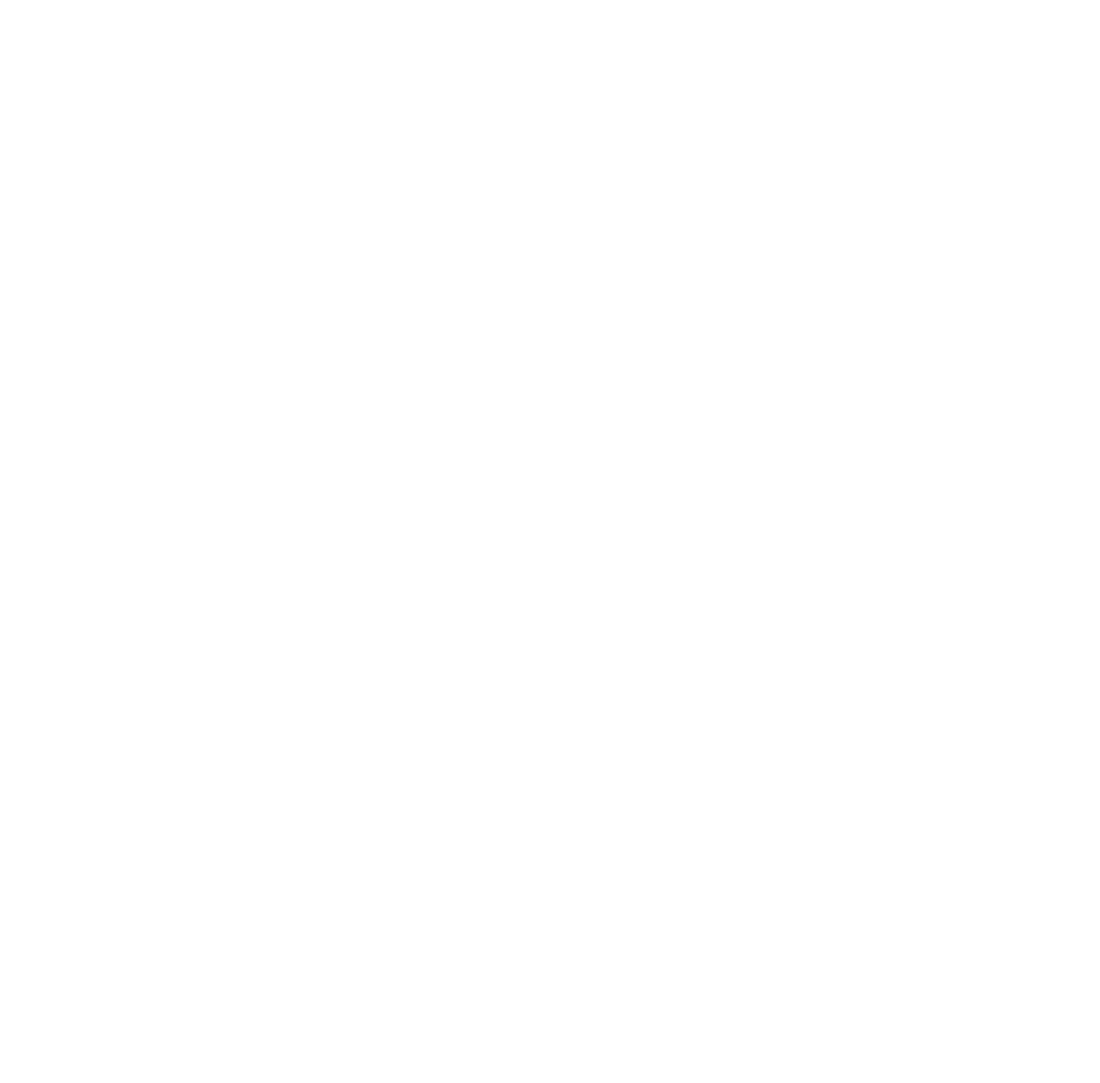
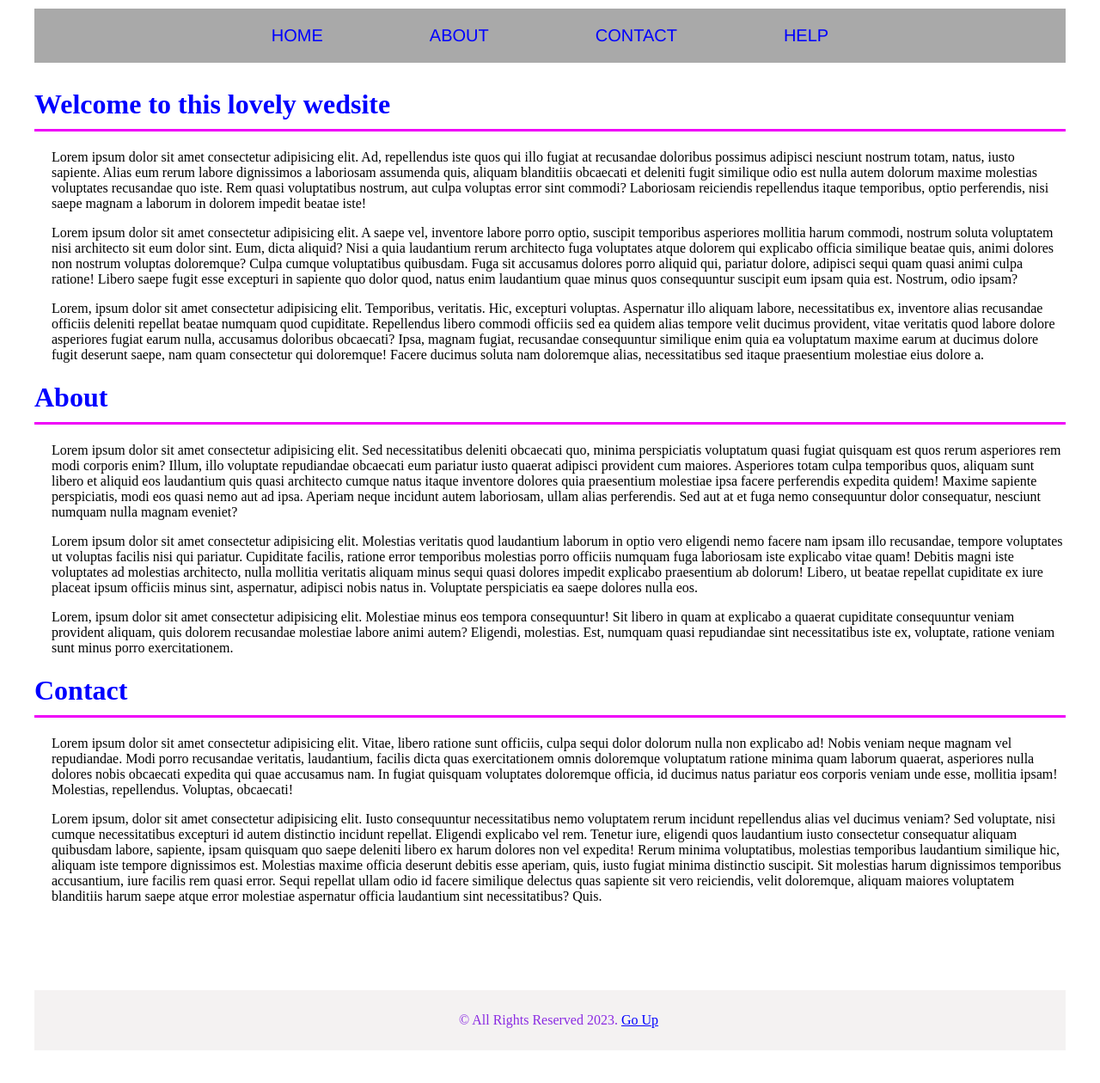
Before and after one commit to Abhishek6625/htmlcss, a plain HTML site: page test28.html in a window 1280 px wide. Shown: the whole page at 86% size. Before the commit the page ends 800 px from the top, so only its background shows below. Drawn offline with Linux system fonts and the light colour scheme.

Commit message:
html practice

```diff
--- a/css/style11.css
+++ b/css/style11.css
@@ -1,4 +1,53 @@
-div{
-    width: 1000px;
-    border: 2px solid red;
+header{
+    display:block;
+    /* border: 2px solid black; */
+    padding: 20px 20px;
+    text-align: center;
+    background-color: darkgrey;
+    margin-top: 10px;
+    margin-bottom: 30px;
+
 }
+header a{
+     /* border:2px solid red; */
+     font-size: 20px;
+     font-family: 'Franklin Gothic Medium', 'Arial Narrow', Arial, sans-serif;
+     text-decoration: none;
+     padding:5px 10px;
+     margin: 50px;
+     color:blue;
+     text-transform: uppercase;
+     border-radius: 15px;
+
+}
+header a:hover{
+    background-color: rgb(239, 2, 248);
+    color: white;
+}
+h1{
+    color:blue;
+    border-bottom:3px solid rgb(239, 2, 248);
+    padding-bottom: 10px;
+
+}
+body{
+    margin: 0px 40px;
+}
+p{
+    padding-left: 20px;
+}
+footer{
+    /* border: 2px solid black; */
+    /* height: 50px;
+    margin-top: 100px;
+    margin-bottom: 150px; */
+    padding: 10px 10px 10px;
+    margin: 100px 00px 100px;
+    text-align: center;
+    color:blueviolet;
+    background-color: rgba(243, 241, 241, 0.892);
+
+}
+footer a{
+    color: blue;
+}
--- /dev/null
+++ b/css/style12.css
@@ -0,0 +1,72 @@
+html {
+    margin: 0px;
+    padding: 0px;
+    box-sizing: border-box;
+}
+
+h1 {
+    border: 2px solid black;
+    text-align: center;
+    text-transform: uppercase;
+    color: blue;
+    background-color: burlywood;
+    padding: 10px 0px;
+}
+
+p {
+    color: blue;
+    border: 2px solid red;
+    padding: 10px 50px;
+    margin: 20px 10px;
+}
+
+.container{
+    height: 100%;
+    width: 95%;
+    margin: auto;
+    border: 2px solid gray;
+}
+.main {
+    border: 2px solid rgb(2, 30, 211);
+    width: 45%;
+    float: left;
+}
+
+.counter {
+    border: 2px solid rgb(209, 3, 3);
+    float: right;
+    width: 45%;
+}
+
+.one {
+    background-color: aquamarine;
+    border-radius: 50px;
+}
+
+.two {
+    background-color: chartreuse;
+    border-radius: 50px;
+    color: brown;
+}
+
+.three {
+    color: wheat;
+    background-color: blueviolet;
+    border-radius: 50px;
+}
+
+.four {
+    color: rgb(239, 17, 6);
+    background-color: pink;
+    border-radius: 50px;
+}
+
+.five {
+    text-align: center;
+    background-color: beige;
+}
+
+div :hover {
+    color: white;
+    background-color: darkcyan;
+}
--- /dev/null
+++ b/css/style13.css
@@ -0,0 +1,98 @@
+*{
+    margin: 0px;
+    padding: 0px;
+}
+header{
+    display:block inline;
+    background-color: darkgrey;
+    text-align: center;
+    padding:20px ;
+    /* border: 2px solid black */
+
+}
+header a{
+    /* display: inline; */
+    font-size: 25px;
+    padding:0px 10px ;
+    text-decoration: none;
+    /* background: cornflowerblue; */
+    margin: 0px 100px;
+    /* border:2px solid black; */
+    color: blue;
+    border-radius: 50px;
+    border-spacing: 20px;
+    background-color: greenyellow;
+}
+a:hover{
+    color:black;
+    background-color: aqua;
+
+}
+div input{
+    display: inline;
+    width: 400px;
+    padding: 10px;
+    /* text-align: center; */
+    /* border: 2px solid blue; */
+   /* margin-top: 200px; */
+   border-radius: 50px;
+   font-size: 20px;
+   background-color:whitesmoke;
+   box-shadow: 0px 0px 4px 0.5px
+
+}
+div{
+    text-align: center;
+    margin-top: 30px;
+}
+.you{
+    display: block inline;
+    /* border:2px solid red; */
+    padding: 20px 100px;
+    margin-top: 20px
+;
+}
+.you a{
+    /* border: 2px solid black; */
+    text-decoration: none;
+    padding: 5px 15px;
+    margin: 10px 20px;
+    font-size: medium;
+    color: blue;
+    border-radius: 100px;
+    background-color: greenyellow;
+}
+.you a:hover{
+    background-color: blueviolet;
+    color: black;
+}
+main{
+    font-family:system-ui, -apple-system, BlinkMacSystemFont, 'Segoe UI', Roboto, Oxygen, Ubuntu, Cantarell, 'Open Sans', 'Helvetica Neue', sans-serif;
+     text-align: center;
+    /* border: 2px solid red; */
+    margin-top: 150px;
+}
+.Google span{
+    font-size: 5rem;
+
+}
+.blue{
+    color: rgb(14, 14, 234);
+}
+.red{
+    color: red;
+}
+.yellow{
+    color: #ffd119;
+}
+.green{
+    color: green;
+}
+footer p{
+    /* border: 2px solid black; */
+    margin-top: 80px;
+    text-align: center;
+    padding: 20px 30px;
+    font-size: large;
+    background-color: whitesmoke;
+}
--- a/test19.html
+++ b/test19.html
@@ -5,12 +5,11 @@
     <meta http-equiv="X-UA-Compatible" content="IE=edge">
     <meta name="viewport" content="width=device-width, initial-scale=1.0">
     <link rel="stylesheet" href="css/style3.css">
-    <link rel="stylesheet" href="css/style11.css">
     <title>color</title>
 </head>
 <body>
    <div>
-    <H1 style="color: red;">heading</H1>
+    <H1 style="color: rgb(82, 72, 72);">heading</H1>
     <P>Lorem ipsum dolor sit amet consectetur adipisicing elit. Atque rerum modi tempora numquam non. Accusantium, vero qui facere cumque architecto, aspernatur voluptatum natus vitae dolorum dolor magnam incidunt consequatur asperiores!</P>
    </div>
 </body>
--- a/test28.html
+++ b/test28.html
@@ -0,0 +1,107 @@
+<!DOCTYPE html>
+<html lang="en">
+
+<head>
+    <meta charset="UTF-8">
+    <meta http-equiv="X-UA-Compatible" content="IE=edge">
+    <meta name="viewport" content="width=device-width, initial-scale=1.0">
+    <link rel="stylesheet" href="css/style11.css">
+    <title>Document</title>
+</head>
+
+<body>
+    <header>
+        <a href="#Home">Home</a>
+        <a href="#About">About</a>
+        <a href="#Contact">Contact</a>
+        <a href="#">Help</a>
+    </header>
+    <div>
+        <h1 id="Home">Welcome to this lovely wedsite</h1>
+        <P>Lorem ipsum dolor sit amet consectetur adipisicing elit. Ad, repellendus iste quos qui illo fugiat at
+            recusandae doloribus possimus adipisci nesciunt nostrum totam, natus, iusto sapiente. Alias eum rerum labore
+            dignissimos a laboriosam assumenda quis, aliquam blanditiis obcaecati et deleniti fugit similique odio est
+            nulla autem dolorum maxime molestias voluptates recusandae quo iste. Rem quasi voluptatibus nostrum, aut
+            culpa voluptas error sint commodi? Laboriosam reiciendis repellendus itaque temporibus, optio perferendis,
+            nisi saepe magnam a laborum in dolorem impedit beatae iste!
+
+        </P>
+        <p>Lorem ipsum dolor sit amet consectetur adipisicing elit. A saepe vel, inventore labore porro optio, suscipit
+            temporibus asperiores mollitia harum commodi, nostrum soluta voluptatem nisi architecto sit eum dolor sint.
+            Eum, dicta aliquid? Nisi a quia laudantium rerum architecto fuga voluptates atque dolorem qui explicabo
+            officia similique beatae quis, animi dolores non nostrum voluptas doloremque? Culpa cumque voluptatibus
+            quibusdam. Fuga sit accusamus dolores porro aliquid qui, pariatur dolore, adipisci sequi quam quasi animi
+            culpa ratione! Libero saepe fugit esse excepturi in sapiente quo dolor quod, natus enim laudantium quae
+            minus quos consequuntur suscipit eum ipsam quia est. Nostrum, odio ipsam?
+
+        </p>
+        <p>Lorem, ipsum dolor sit amet consectetur adipisicing elit. Temporibus, veritatis. Hic, excepturi voluptas.
+            Aspernatur illo aliquam labore, necessitatibus ex, inventore alias recusandae officiis deleniti repellat
+            beatae numquam quod cupiditate. Repellendus libero commodi officiis sed ea quidem alias tempore velit
+            ducimus provident, vitae veritatis quod labore dolore asperiores fugiat earum nulla, accusamus doloribus
+            obcaecati? Ipsa, magnam fugiat, recusandae consequuntur similique enim quia ea voluptatum maxime earum at
+            ducimus dolore fugit deserunt saepe, nam quam consectetur qui doloremque! Facere ducimus soluta nam
+            doloremque alias, necessitatibus sed itaque praesentium molestiae eius dolore a.
+
+        </p>
+    </div>
+
+    <div>
+        <h1 id="About">About</h1>
+        <p>Lorem ipsum dolor sit amet consectetur adipisicing elit. Sed necessitatibus deleniti obcaecati quo, minima
+            perspiciatis voluptatum quasi fugiat quisquam est quos rerum asperiores rem modi corporis enim? Illum, illo
+            voluptate repudiandae obcaecati eum pariatur iusto quaerat adipisci provident cum maiores. Asperiores totam
+            culpa temporibus quos, aliquam sunt libero et aliquid eos laudantium quis quasi architecto cumque natus
+            itaque inventore dolores quia praesentium molestiae ipsa facere perferendis expedita quidem! Maxime sapiente
+            perspiciatis, modi eos quasi nemo aut ad ipsa. Aperiam neque incidunt autem laboriosam, ullam alias
+            perferendis. Sed aut at et fuga nemo consequuntur dolor consequatur, nesciunt numquam nulla magnam eveniet?
+
+        </p>
+        <p>Lorem ipsum dolor sit amet consectetur adipisicing elit. Molestias veritatis quod laudantium laborum in optio
+            vero eligendi nemo facere nam ipsam illo recusandae, tempore voluptates ut voluptas facilis nisi qui
+            pariatur. Cupiditate facilis, ratione error temporibus molestias porro officiis numquam fuga laboriosam iste
+            explicabo vitae quam! Debitis magni iste voluptates ad molestias architecto, nulla mollitia veritatis
+            aliquam minus sequi quasi dolores impedit explicabo praesentium ab dolorum! Libero, ut beatae repellat
+            cupiditate ex iure placeat ipsum officiis minus sint, aspernatur, adipisci nobis natus in. Voluptate
+            perspiciatis ea saepe dolores nulla eos.
+
+        </p>
+        <p>Lorem, ipsum dolor sit amet consectetur adipisicing elit. Molestiae minus eos tempora consequuntur! Sit
+            libero in quam at explicabo a quaerat cupiditate consequuntur veniam provident aliquam, quis dolorem
+            recusandae molestiae labore animi autem? Eligendi, molestias. Est, numquam quasi repudiandae sint
+            necessitatibus iste ex, voluptate, ratione veniam sunt minus porro exercitationem.
+
+        </p>
+    </div>
+
+    <div>
+        <h1 id="Contact">Contact</h1>
+        <p>Lorem ipsum dolor sit amet consectetur adipisicing elit. Vitae, libero ratione sunt officiis, culpa sequi
+            dolor dolorum nulla non explicabo ad! Nobis veniam neque magnam vel repudiandae. Modi porro recusandae
+            veritatis, laudantium, facilis dicta quas exercitationem omnis doloremque voluptatum ratione minima quam
+            laborum quaerat, asperiores nulla dolores nobis obcaecati expedita qui quae accusamus nam. In fugiat
+            quisquam voluptates doloremque officia, id ducimus natus pariatur eos corporis veniam unde esse, mollitia
+            ipsam! Molestias, repellendus. Voluptas, obcaecati!
+
+        </p>
+        <p>Lorem ipsum, dolor sit amet consectetur adipisicing elit. Iusto consequuntur necessitatibus nemo voluptatem
+            rerum incidunt repellendus alias vel ducimus veniam? Sed voluptate, nisi cumque necessitatibus excepturi id
+            autem distinctio incidunt repellat. Eligendi explicabo vel rem. Tenetur iure, eligendi quos laudantium iusto
+            consectetur consequatur aliquam quibusdam labore, sapiente, ipsam quisquam quo saepe deleniti libero ex
+            harum dolores non vel expedita! Rerum minima voluptatibus, molestias temporibus laudantium similique hic,
+            aliquam iste tempore dignissimos est. Molestias maxime officia deserunt debitis esse aperiam, quis, iusto
+            fugiat minima distinctio suscipit. Sit molestias harum dignissimos temporibus accusantium, iure facilis rem
+            quasi error. Sequi repellat ullam odio id facere similique delectus quas sapiente sit vero reiciendis, velit
+            doloremque, aliquam maiores voluptatem blanditiis harum saepe atque error molestiae aspernatur officia
+            laudantium sint necessitatibus? Quis.
+
+        </p>
+
+    </div>
+    <footer>
+        <p> &copy; All Rights Reserved 2023. <a href="#">Go Up</a></p>
+    </footer>
+
+</body>
+
+</html>
```
Also changed, not shown: display-flex/index.html (+131 -5 lines), html29.html (added, +16 -0 lines), test29.html (added, +49 -0 lines), test30.html (added, +98 -0 lines), template.css (added), template.html (added).
